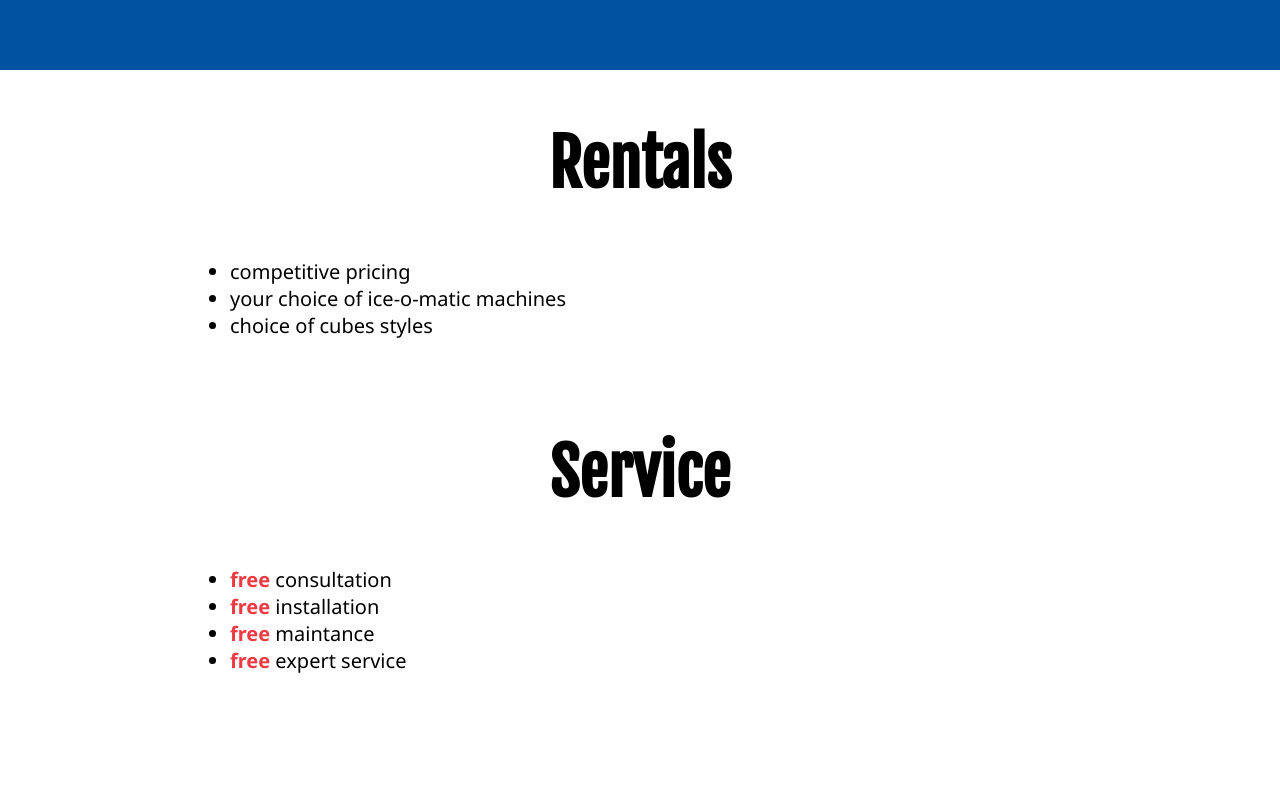
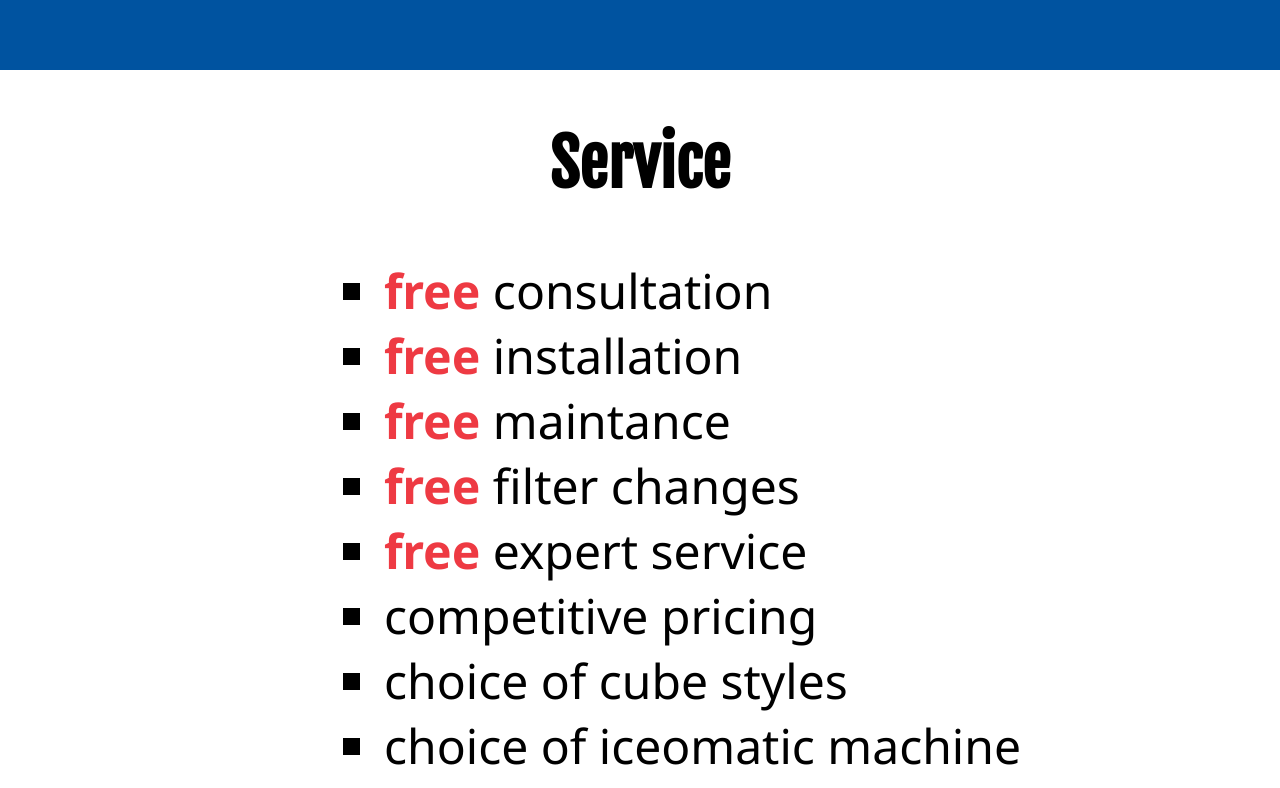
Before and after one commit to xullem/polar-ice, a plain HTML site: page index.html in a window 1280 px wide. Shown: the part 1632-2420 px from the top of the page. Drawn offline with Linux system fonts and the light colour scheme.

Commit message:
last save before switching cubes and machines

```diff
--- a/css/main.css
+++ b/css/main.css
@@ -134,7 +134,7 @@ main {
 }
 nav {
   text-align: center;
-  padding-top: 30px;
+  padding-top: 60px;
 
 
 }
@@ -142,7 +142,7 @@ nav ul li  {
   color: #0053a0;
     display: inline-block;
     font-family: 'Fjalla One', sans-serif;
-    font-size: 2.6em;
+    font-size: 3.2em;
     padding-right: 21px;
     text-decoration: none;
 }
@@ -159,9 +159,9 @@ a {
   height: 600px;
 }*/
 #main ul {
-  padding-bottom: 40px;
-  padding-left: 230px;
-  font-size: 20px;
+  font-size: 3em;
+  list-style: square;
+  padding-left: 30%;
 }
 
 /*****GUARANTEE*****/
--- a/index.html
+++ b/index.html
@@ -35,11 +35,11 @@
             <div class="full-width" id="menu">
               <nav>
                 <ul>
-                  <li><a href="#main">rentals</a></li>
+
                   <li><a href="#main">service</a></li>
+                  <li><a href="#cubes">cubes</a></li>
                   <li><a href="#guarantee"><span>guarantee</span></a></li>
                   <li><a href="#machines">machines</a></li>
-                  <li><a href="#cubes">cubes</a></li>
                   <li><a href="#contact">contact</a></li>
                 </ul>
               </nav>
@@ -53,23 +53,21 @@
 
       <main>
         <div class="full-width" id="main">
-          <div class="half-width" id="rentals">
-            <h2>Rentals</h2>
-            <ul>
-              <li>competitive pricing</li>
-              <li>your choice of ice-o-matic machines</li>
-              <li>choice of cubes styles</li>
-            </ul>
-          </div>
+
           <div class="half-width" id="service">
             <h2>Service</h2>
+          </div>
+
               <ul>
                 <li><span>free</span> consultation</li>
                 <li><span>free</span> installation</li>
                 <li><span>free</span> maintance</li>
+                <li><span>free</span> filter changes</li>
                 <li><span>free</span> expert service</li>
+                <li>competitive pricing</li>
+                <li>choice of cube styles</li>
+                <li>choice of iceomatic machine</li>
               </ul>
-          </div>
             </div>
 
 
```
Lines whose indentation alone changed are shown as unchanged.
